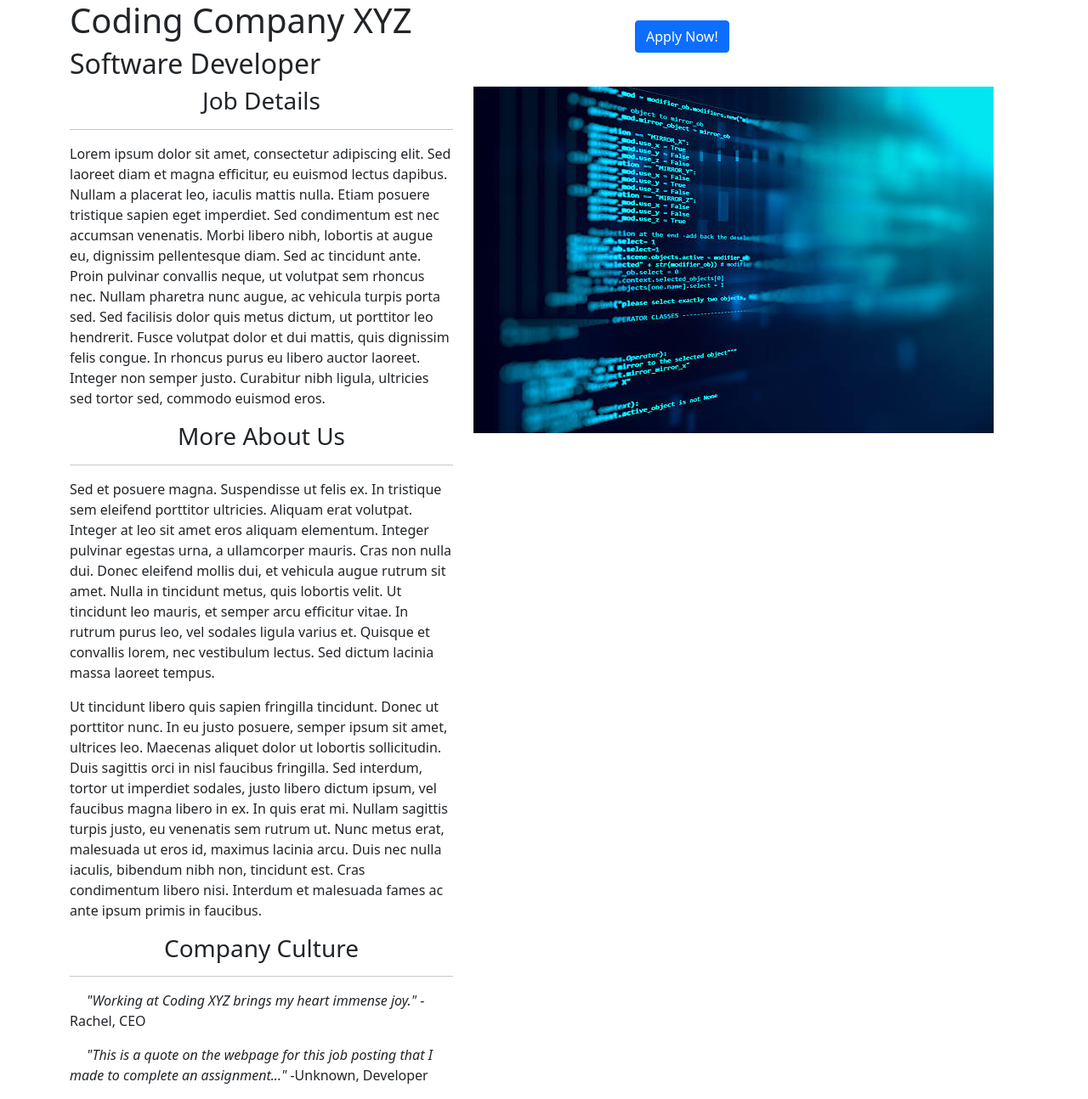
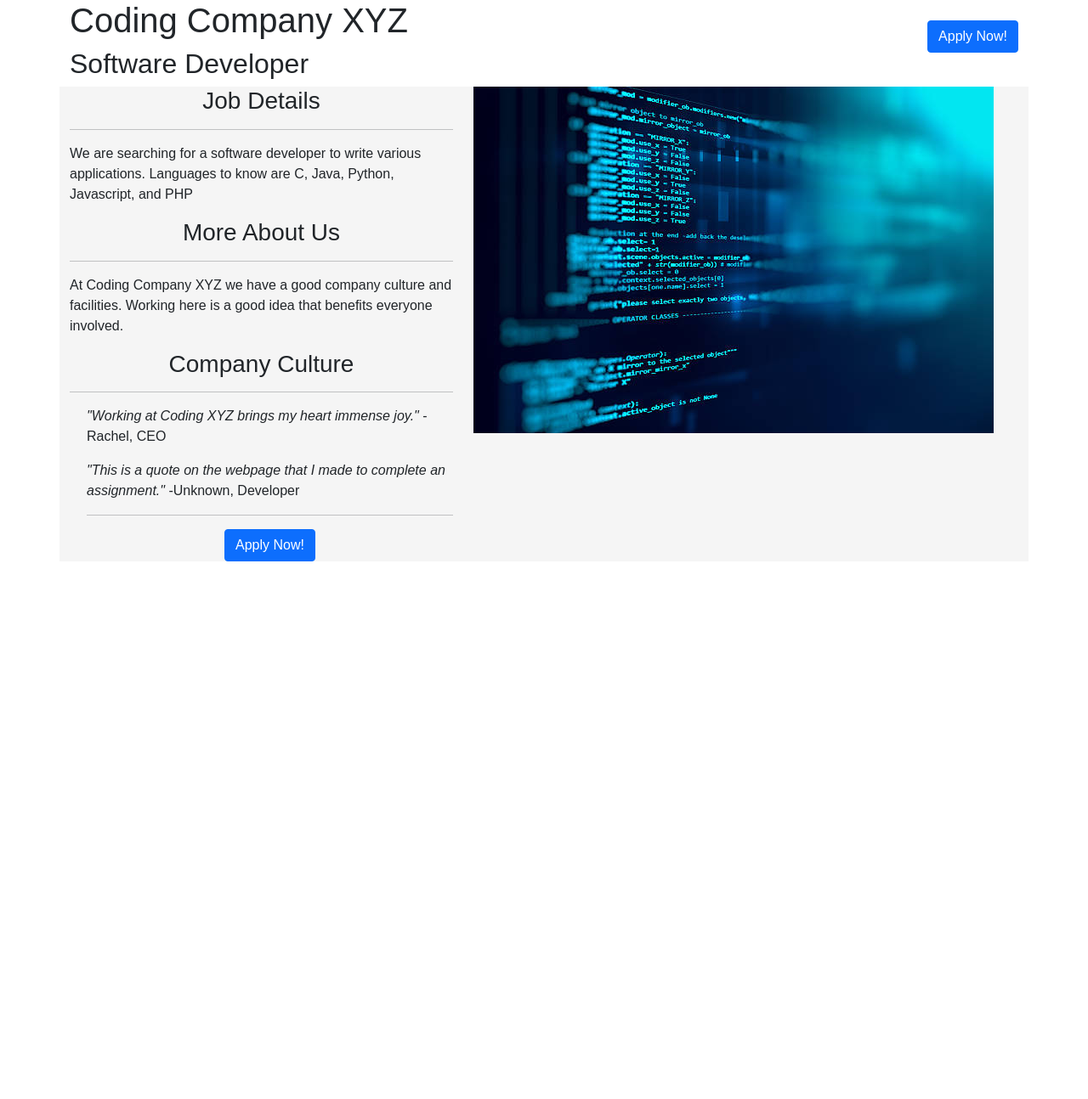
Before and after one commit to dknoll1/application, a PHP site: page /views/home.html in a window 1280 px wide. Shown: the whole page at 85% size. After the commit the page ends 661 px from the top, so only its background shows below. Run offline with PHP 8.4, Linux system fonts and the light colour scheme.

Commit message:
modified home and style to match assignment quotes better

```diff
--- a/styles/style.css
+++ b/styles/style.css
@@ -1,8 +1,18 @@
+body {
+    font-family: "Arial", "Times New Roman";
+}
+
+.main {
+    background-color:whitesmoke;
+}
+
 h3 {
     text-align: center;
 }
 
 .quote {
-    margin-left: 20px;
     font-style: italic;
 }
+.quotebox {
+    margin-left: 20px;
+}
--- a/views/home.html
+++ b/views/home.html
@@ -16,7 +16,7 @@
             <h1>Coding Company XYZ</h1>
             <h2>Software Developer</h2>
         </div>
-        <div class="rightNav col-5">
+        <div class="rightNav col-5 text-end">
             <br>
             <button class="btn btn-primary">Apply Now!</button>
         </div>
@@ -24,13 +24,16 @@
     <div class="main row">
         <div class="mainLeft col-5">
             <h3>Job Details</h3><hr>
-            <p>Lorem ipsum dolor sit amet, consectetur adipiscing elit. Sed laoreet diam et magna efficitur, eu euismod lectus dapibus. Nullam a placerat leo, iaculis mattis nulla. Etiam posuere tristique sapien eget imperdiet. Sed condimentum est nec accumsan venenatis. Morbi libero nibh, lobortis at augue eu, dignissim pellentesque diam. Sed ac tincidunt ante. Proin pulvinar convallis neque, ut volutpat sem rhoncus nec. Nullam pharetra nunc augue, ac vehicula turpis porta sed. Sed facilisis dolor quis metus dictum, ut porttitor leo hendrerit. Fusce volutpat dolor et dui mattis, quis dignissim felis congue. In rhoncus purus eu libero auctor laoreet. Integer non semper justo. Curabitur nibh ligula, ultricies sed tortor sed, commodo euismod eros.</p>
+            <p>We are searching for a software developer to write various applications. Languages to know are C, Java, Python, Javascript, and PHP</p>
             <h3>More About Us</h3><hr>
-            <p>Sed et posuere magna. Suspendisse ut felis ex. In tristique sem eleifend porttitor ultricies. Aliquam erat volutpat. Integer at leo sit amet eros aliquam elementum. Integer pulvinar egestas urna, a ullamcorper mauris. Cras non nulla dui. Donec eleifend mollis dui, et vehicula augue rutrum sit amet. Nulla in tincidunt metus, quis lobortis velit. Ut tincidunt leo mauris, et semper arcu efficitur vitae. In rutrum purus leo, vel sodales ligula varius et. Quisque et convallis lorem, nec vestibulum lectus. Sed dictum lacinia massa laoreet tempus.</p>
-            <p>Ut tincidunt libero quis sapien fringilla tincidunt. Donec ut porttitor nunc. In eu justo posuere, semper ipsum sit amet, ultrices leo. Maecenas aliquet dolor ut lobortis sollicitudin. Duis sagittis orci in nisl faucibus fringilla. Sed interdum, tortor ut imperdiet sodales, justo libero dictum ipsum, vel faucibus magna libero in ex. In quis erat mi. Nullam sagittis turpis justo, eu venenatis sem rutrum ut. Nunc metus erat, malesuada ut eros id, maximus lacinia arcu. Duis nec nulla iaculis, bibendum nibh non, tincidunt est. Cras condimentum libero nisi. Interdum et malesuada fames ac ante ipsum primis in faucibus.</p>
+            <p>At Coding Company XYZ we have a good company culture and facilities. Working here is a good idea that benefits everyone involved.</p>
+            <p></p>
             <h3>Company Culture</h3><hr>
-            <p><span class="quote">"Working at Coding XYZ brings my heart immense joy."</span> <span>-Rachel, CEO</span></p>
-            <p><span class="quote">"This is a quote on the webpage for this job posting that I made to complete an assignment..."</span> -Unknown, Developer</p>
+            <div class="quotebox">
+                <p><span class="quote">"Working at Coding XYZ brings my heart immense joy."</span> -Rachel, CEO</p>
+                <p><span class="quote">"This is a quote on the webpage that I made to complete an assignment."</span> -Unknown, Developer</p>
+                <hr><div class="text-center"><button class="btn btn-primary text-center">Apply Now!</button></div>
+            </div>
         </div>
         <div class="mainRight col-7">
             <img src="images/code.jpg" alt="programming at Coding Company XYZ">
```
